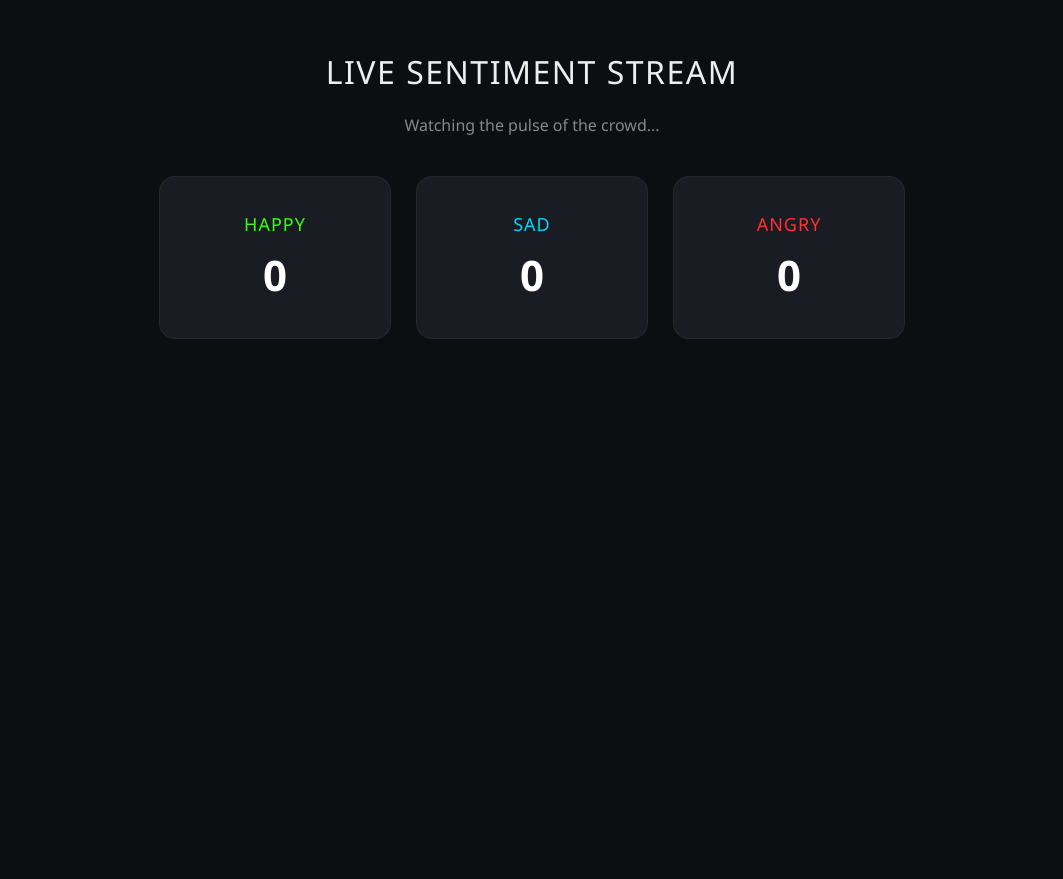
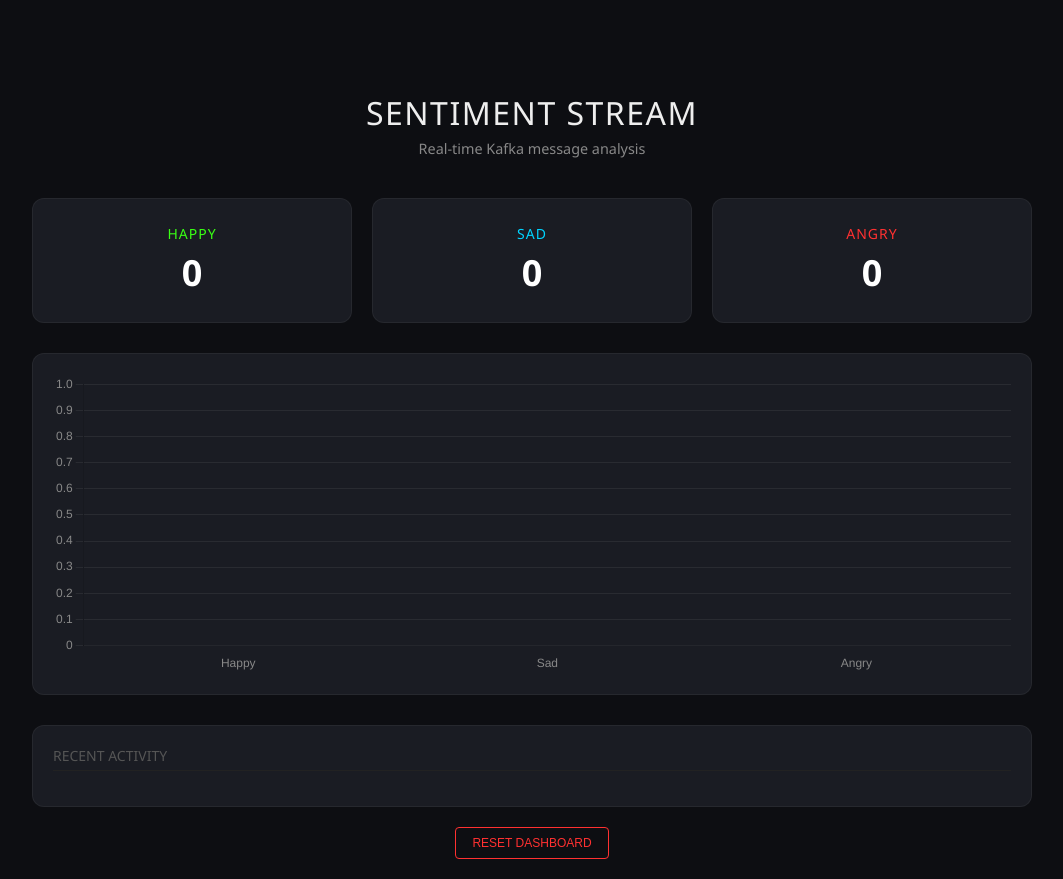
Before and after one commit to Volcann/Kafka, a Flask app: page / in a window 1280 px wide. Shown: the whole page, without its empty margins (108-1171 px from the left). Before the commit the page ends 339 px from the top, so only its background shows below. Run offline with Flask 3, Linux system fonts and the light colour scheme; some libraries are stand-ins or nearby versions.

Commit message:
feat: Enhance sentiment dashboard with a Chart.js visualization, activity feed, and reset functionality.

```diff
--- a/proj_with_kafka/service_b/app.py
+++ b/proj_with_kafka/service_b/app.py
@@ -33,6 +33,7 @@ def init_db():
                  (id INTEGER PRIMARY KEY AUTOINCREMENT, user TEXT, text TEXT, emotion TEXT)''')
     conn.commit()
     conn.close()
+
 
 def debug_event(src, dst, action, request_id="UNKNOWN", module=None):
     try:
@@ -85,7 +86,8 @@ def process_message(msg, producer):
         result_msg = {
             "request_id": request_id,
             "emotion": emotion,
-            "user": data.get('user', 'Unknown')
+            "user": data.get('user', 'Unknown'),
+            "text": text
         }
         producer.produce('analyzed-messages', key=request_id, value=json.dumps(result_msg), callback=delivery_report)
         producer.poll(0)
--- a/proj_with_kafka/service_c/app.py
+++ b/proj_with_kafka/service_c/app.py
@@ -39,6 +39,14 @@ def debug_event(src, dst, action, request_id="UNKNOWN", module=None):
 @app.route('/')
 def index():
     return render_template('index.html')
+
+
+@app.route('/api/reset', methods=['POST'])
+def reset_stats():
+    global counts
+    counts = {"Happy": 0, "Sad": 0, "Angry": 0}
+    socketio.emit('update_counts', counts)
+    return "", 204
 
 
 def kafka_consumer_thread():
@@ -86,6 +94,7 @@ def kafka_consumer_thread():
 
             print(f"{request_id} - Broadcasting WebSocket update")
             socketio.emit('update_counts', counts)
+            socketio.emit('new_message', val)
 
             debug_event(
                 "Service_C", "Broker", "RESP_OUT",
--- a/proj_with_kafka/service_c/templates/index.html
+++ b/proj_with_kafka/service_c/templates/index.html
@@ -3,6 +3,7 @@
 <head>
     <title>Neon Sentiment Dashboard</title>
     <script src="https://cdnjs.cloudflare.com/ajax/libs/socket.io/4.0.1/socket.io.js"></script>
+    <script src="https://cdn.jsdelivr.net/npm/chart.js"></script>
     <style>
         :root {
             --bg: #0d0e12;
@@ -10,6 +11,7 @@
             --neon-green: #39ff14;
             --neon-blue: #00d4ff;
             --neon-red: #ff3131;
+            --neon-yellow: #faff00;
         }
 
         body {
@@ -17,60 +19,112 @@
             text-align: center;
             background-color: var(--bg);
             color: #eee;
-            margin-top: 50px;
+            margin: 0;
+            padding-top: 50px;
         }
 
-        h1 { font-weight: 300; letter-spacing: 1.5px; text-transform: uppercase; }
-        p { color: #888; margin-bottom: 40px; }
+        h1 { font-weight: 300; letter-spacing: 1.5px; text-transform: uppercase; margin-bottom: 5px; }
+        .subtitle { color: #888; margin-bottom: 40px; font-size: 0.9em; }
 
-        .dashboard { display: flex; justify-content: center; gap: 25px; flex-wrap: wrap; }
+        .container {
+            max-width: 1000px;
+            margin: 0 auto;
+            padding: 20px;
+        }
+
+        .dashboard { display: grid; grid-template-columns: repeat(3, 1fr); gap: 20px; margin-bottom: 30px; }
 
         .count-box {
             background: var(--card-bg);
-            padding: 35px;
-            border-radius: 16px;
-            width: 160px;
+            padding: 25px;
+            border-radius: 12px;
             border: 1px solid rgba(255, 255, 255, 0.05);
             transition: transform 0.2s ease;
             position: relative;
         }
 
-        /* Label Styling */
-        .label { font-size: 18px; text-transform: uppercase; letter-spacing: 1px; margin-bottom: 10px; display: block; }
-        .number { display: block; font-size: 42px; font-weight: 900; color: #fff; }
+        .label { font-size: 14px; text-transform: uppercase; letter-spacing: 1px; margin-bottom: 5px; display: block; }
+        .number { display: block; font-size: 36px; font-weight: 900; color: #fff; }
 
-        /* Neon Specific Colors */
         #happy .label { color: var(--neon-green); }
         #sad .label { color: var(--neon-blue); }
         #angry .label { color: var(--neon-red); }
 
-        /* The Neon Pulse Animations */
+        .chart-container {
+            background: var(--card-bg);
+            border-radius: 12px;
+            padding: 20px;
+            margin-bottom: 30px;
+            border: 1px solid rgba(255, 255, 255, 0.05);
+            height: 300px;
+        }
+
+        .activity-feed {
+            background: var(--card-bg);
+            border-radius: 12px;
+            padding: 20px;
+            text-align: left;
+            border: 1px solid rgba(255, 255, 255, 0.05);
+        }
+
+        .feed-title { font-size: 14px; text-transform: uppercase; color: #555; margin-bottom: 15px; border-bottom: 1px solid #222; padding-bottom: 5px; }
+
+        .message-item {
+            padding: 10px 0;
+            border-bottom: 1px solid rgba(255, 255, 255, 0.02);
+            animation: fadeIn 0.4s ease-out;
+            font-size: 14px;
+        }
+
+        .msg-user { font-weight: bold; color: var(--neon-blue); }
+        .msg-emotion { font-size: 10px; padding: 2px 6px; border-radius: 4px; margin-left: 10px; text-transform: uppercase; }
+        .emo-happy { background: rgba(57, 255, 20, 0.1); color: var(--neon-green); border: 1px solid var(--neon-green); }
+        .emo-sad { background: rgba(0, 212, 255, 0.1); color: var(--neon-blue); border: 1px solid var(--neon-blue); }
+        .emo-angry { background: rgba(255, 49, 49, 0.1); color: var(--neon-red); border: 1px solid var(--neon-red); }
+
+        .btn-reset {
+            background: transparent;
+            border: 1px solid var(--neon-red);
+            color: var(--neon-red);
+            padding: 8px 16px;
+            border-radius: 4px;
+            cursor: pointer;
+            margin-top: 20px;
+            font-size: 12px;
+            text-transform: uppercase;
+            transition: all 0.2s;
+        }
+
+        .btn-reset:hover { background: var(--neon-red); color: white; box-shadow: 0 0 15px var(--neon-red); }
+
+        @keyframes fadeIn { from { opacity: 0; transform: translateY(-5px); } to { opacity: 1; transform: translateY(0); } }
+
+        /* Neon Pulse Animations */
         .update-happy { animation: pulse-green 0.6s cubic-bezier(0.4, 0, 0.2, 1); }
         .update-sad { animation: pulse-blue 0.6s cubic-bezier(0.4, 0, 0.2, 1); }
         .update-angry { animation: pulse-red 0.6s cubic-bezier(0.4, 0, 0.2, 1); }
 
         @keyframes pulse-green {
-            0% { box-shadow: 0 0 0 0 rgba(57, 255, 20, 0); transform: scale(1); }
-            50% { box-shadow: 0 0 30px rgba(57, 255, 20, 0.6); transform: scale(1.05); border-color: var(--neon-green); }
-            100% { box-shadow: 0 0 0 0 rgba(57, 255, 20, 0); transform: scale(1); }
+            0% { box-shadow: 0 0 0 0 rgba(57, 255, 20, 0); }
+            50% { box-shadow: 0 0 20px rgba(57, 255, 20, 0.4); border-color: var(--neon-green); }
+            100% { box-shadow: 0 0 0 0 rgba(57, 255, 20, 0); }
         }
-
         @keyframes pulse-blue {
-            0% { box-shadow: 0 0 0 0 rgba(0, 212, 255, 0); transform: scale(1); }
-            50% { box-shadow: 0 0 30px rgba(0, 212, 255, 0.6); transform: scale(1.05); border-color: var(--neon-blue); }
-            100% { box-shadow: 0 0 0 0 rgba(0, 212, 255, 0); transform: scale(1); }
+            0% { box-shadow: 0 0 0 0 rgba(0, 212, 255, 0); }
+            50% { box-shadow: 0 0 20px rgba(0, 212, 255, 0.4); border-color: var(--neon-blue); }
+            100% { box-shadow: 0 0 0 0 rgba(0, 212, 255, 0); }
         }
-
         @keyframes pulse-red {
-            0% { box-shadow: 0 0 0 0 rgba(255, 49, 49, 0); transform: scale(1); }
-            50% { box-shadow: 0 0 30px rgba(255, 49, 49, 0.6); transform: scale(1.05); border-color: var(--neon-red); }
-            100% { box-shadow: 0 0 0 0 rgba(255, 49, 49, 0); transform: scale(1); }
+            0% { box-shadow: 0 0 0 0 rgba(255, 49, 49, 0); }
+            50% { box-shadow: 0 0 20px rgba(255, 49, 49, 0.4); border-color: var(--neon-red); }
+            100% { box-shadow: 0 0 0 0 rgba(255, 49, 49, 0); }
         }
     </style>
 </head>
 <body>
-    <h1>Live Sentiment Stream</h1>
-    <p>Watching the pulse of the crowd...</p>
+    <div class="container">
+        <h1>Sentiment Stream</h1>
+        <div class="subtitle">Real-time Kafka message analysis</div>
 
         <div class="dashboard">
             <div class="count-box" id="happy">
@@ -87,28 +141,93 @@
             </div>
         </div>
 
+        <div class="chart-container">
+            <canvas id="sentimentChart"></canvas>
+        </div>
+
+        <div class="activity-feed" id="feed">
+            <div class="feed-title">Recent Activity</div>
+            <div id="message-list"></div>
+        </div>
+
+        <button class="btn-reset" onclick="resetStats()">Reset Dashboard</button>
+    </div>
+
     <script>
         var socket = io();
+
+        // Chart Setup
+        const ctx = document.getElementById('sentimentChart').getContext('2d');
+        const chart = new Chart(ctx, {
+            type: 'bar',
+            data: {
+                labels: ['Happy', 'Sad', 'Angry'],
+                datasets: [{
+                    label: 'Sentiment Distribution',
+                    data: [0, 0, 0],
+                    backgroundColor: ['#39ff1488', '#00d4ff88', '#ff313188'],
+                    borderColor: ['#39ff14', '#00d4ff', '#ff3131'],
+                    borderWidth: 1
+                }]
+            },
+            options: {
+                maintainAspectRatio: false,
+                scales: {
+                    y: { beginAtZero: true, grid: { color: '#ffffff11' }, ticks: { color: '#888' } },
+                    x: { grid: { display: false }, ticks: { color: '#888' } }
+                },
+                plugins: { legend: { display: false } }
+            }
+        });
 
         // Helper to trigger the animation
         function animateBox(id, pulseClass) {
             const el = document.getElementById(id);
+            if (!el) return;
             el.classList.remove(pulseClass);
-            void el.offsetWidth; // Force CSS reflow to restart animation
+            void el.offsetWidth;
             el.classList.add(pulseClass);
         }
 
         socket.on('update_counts', function(msg) {
-            // Update the text
             document.getElementById('happy-count').innerText = msg.Happy || 0;
             document.getElementById('sad-count').innerText = msg.Sad || 0;
             document.getElementById('angry-count').innerText = msg.Angry || 0;
 
-            // Trigger the neon glow effect
-            animateBox('happy', 'update-happy');
-            animateBox('sad', 'update-sad');
-            animateBox('angry', 'update-angry');
+            chart.data.datasets[0].data = [msg.Happy || 0, msg.Sad || 0, msg.Angry || 0];
+            chart.update();
+
+            if (msg.lastUpdate) {
+                animateBox(msg.lastUpdate.toLowerCase(), 'update-' + msg.lastUpdate.toLowerCase());
+            }
         });
+
+        socket.on('new_message', function(data) {
+            const list = document.getElementById('message-list');
+            const item = document.createElement('div');
+            item.className = 'message-item';
+
+            const timestamp = new Date().toLocaleTimeString();
+            item.innerHTML = `
+                <span style="color: #444; font-size: 11px;">${timestamp}</span>
+                <span class="msg-user">@${data.user}</span>:
+                <span class="msg-text">"${data.text}"</span>
+                <span class="msg-emotion emo-${data.emotion.toLowerCase()}">${data.emotion}</span>
+            `;
+
+            list.prepend(item);
+            if (list.children.length > 5) {
+                list.removeChild(list.lastChild);
+            }
+
+            // Also trigger pulse on new message
+            animateBox(data.emotion.toLowerCase(), 'update-' + data.emotion.toLowerCase());
+        });
+
+        function resetStats() {
+            fetch('/api/reset', { method: 'POST' });
+            document.getElementById('message-list').innerHTML = '';
+        }
     </script>
 </body>
 </html>
```
Also changed, not shown: proj_with_kafka/data/sentiments.db. Lines whose indentation alone changed are shown as unchanged.
